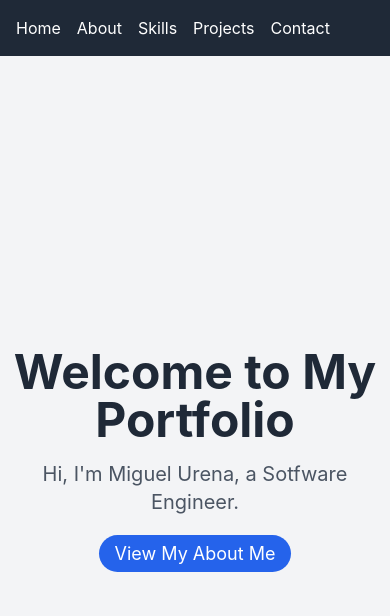
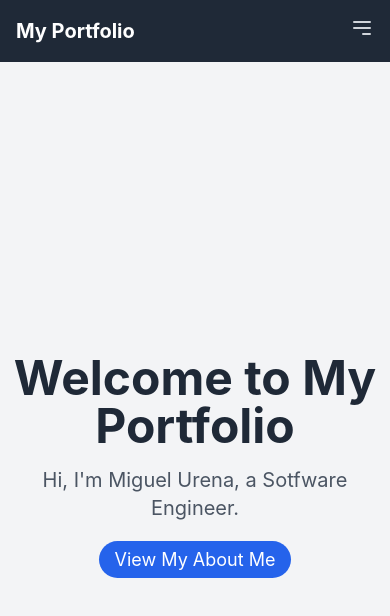
Before and after one commit to tatsuyax25/my-portfolio, a Next.js app: page / in a window 390 px wide. Shown: the top 616 px of the page. Built offline with nearby package versions, Linux system fonts and the light colour scheme.

Commit message:
Update NavBar component

```diff
--- a/components/NavBar.js
+++ b/components/NavBar.js
@@ -1,35 +1,87 @@
+import { useState } from "react";
 import Link from 'next/link';
 
 export default function NavBar() {
+  const [isOpen, setIsOpen] = useState(false);
+
+  const toggleMenu = () => {
+    setIsOpen(!isOpen);
+  };
+
   return (
-    <nav className='bg-gray-800 p-4'>
-      <ul className='flex flex-wrap gap-4'>
+    <nav className="bg-gray-800 p-4">
+      <div className="flex justify-between items-center">
+        <div className="text-white text-xl font-bold">
+          <Link href="/">My Portfolio</Link>
+        </div>
+        <div className="md:hidden">
+          <button
+            onClick={toggleMenu}
+            className="text-gray-300 hover:text-white focus:outline-none focus:text-white"
+          >
+            <svg
+              className="h-6 w-6"
+              fill="none"
+              stroke="currentColor"
+              viewBox="0 0 24 24"
+              xmlns="http://www.w3.org/2000/svg"
+            >
+              <path
+                strokeLinecap="round"
+                strokeLinejoin="round"
+                strokeWidth="2"
+                d={isOpen ? "M6 18L18 6M6 6l12 12" : "M4 6h16M4 12h16m-7 6h7"}
+              ></path>
+            </svg>
+          </button>
+        </div>
+        <ul
+          className={`flex-col md:flex md:flex-row md:space-x-4 md:items-center ${
+            isOpen ? "flex" : "hidden"
+          }`}
+        >
           <li>
-          <Link href="/" className="text-white">
+            <Link
+              href="/"
+              className="block text-white px-3 py-2 rounded-md text-base font-medium hover:bg-gray-700"
+            >
               Home
             </Link>
           </li>
           <li>
-          <Link href="/about" className="text-white">
+            <Link
+              href="/about"
+              className="block text-white px-3 py-2 rounded-md text-base font-medium hover:bg-gray-700"
+            >
               About
             </Link>
           </li>
           <li>
-          <Link href="/skills" className="text-white">
+            <Link
+              href="/skills"
+              className="block text-white px-3 py-2 rounded-md text-base font-medium hover:bg-gray-700"
+            >
               Skills
             </Link>
           </li>
           <li>
-          <Link href="/projects" className="text-white">
+            <Link
+              href="/projects"
+              className="block text-white px-3 py-2 rounded-md text-base font-medium hover:bg-gray-700"
+            >
               Projects
             </Link>
           </li>
           <li>
-          <Link href="/contact" className="text-white">
+            <Link
+              href="/contact"
+              className="block text-white px-3 py-2 rounded-md text-base font-medium hover:bg-gray-700"
+            >
               Contact
             </Link>
           </li>
         </ul>
+      </div>
     </nav>
   );
 }
```
Lines whose indentation alone changed are shown as unchanged.
